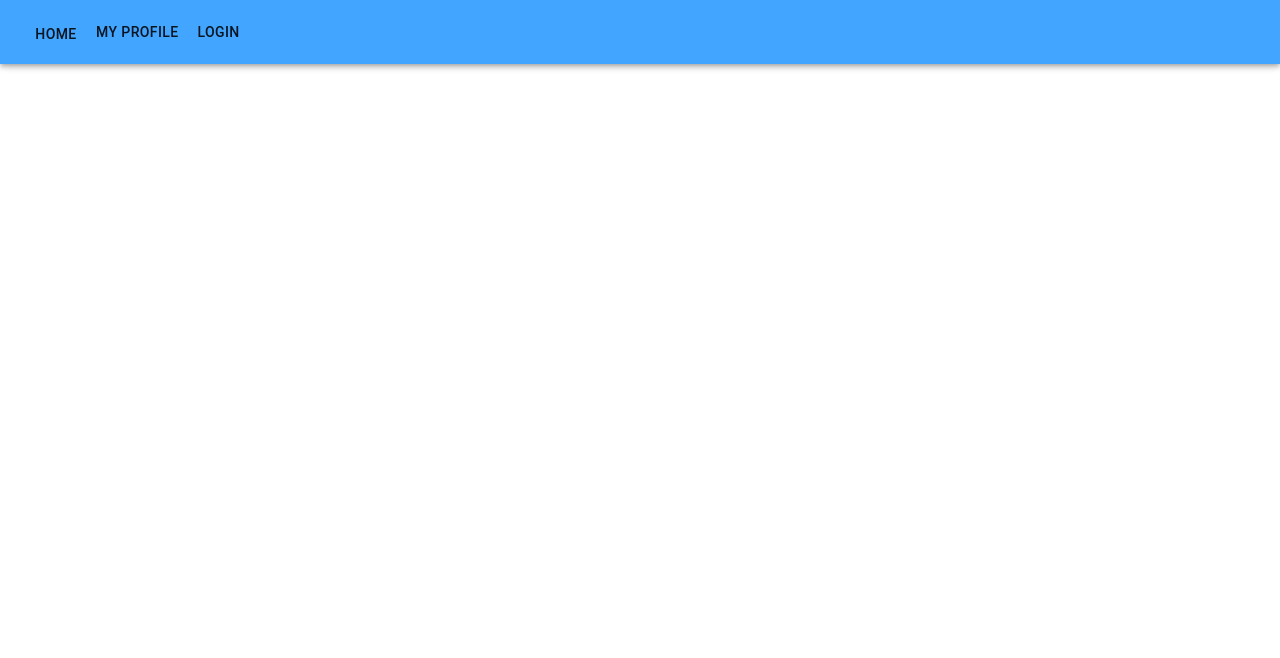
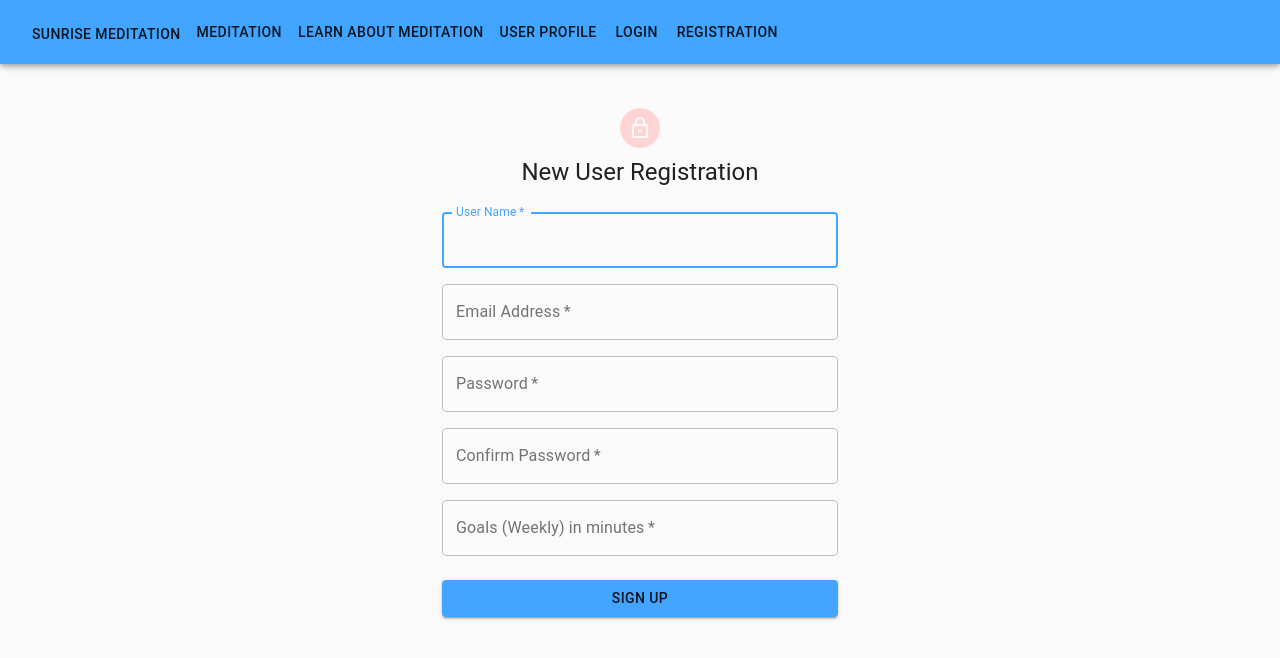
Before and after one commit to LaunchCodeLiftoffProjects/meditation-app-ui, a React (Create React App) app: page /Registration in a window 1280 px wide. Shown: the top 658 px of the page. Built offline with nearby package versions, Linux system fonts and the light colour scheme.

Commit message:
Navigation changes

```diff
--- a/src/NavBar.jsx
+++ b/src/NavBar.jsx
@@ -8,14 +8,23 @@
     <Toolbar>
     <Link to="/">
       <Typography variant="h4">
-        <Button>Home</Button>
+        <Button>Sunrise Meditation</Button>
         </Typography>
       </Link>
+      <Link to="/meditation">
+        <Button className="navButton">Meditation</Button>
+      </Link>
+      <Link to="/learnAbout">
+        <Button className="navButton">Learn About Meditation</Button>
+      </Link>
       <Link to="/profile">
-        <Button className="navButton">My Profile</Button>
+        <Button className="navButton">User Profile</Button>
       </Link>
       <Link to="/Login">
         <Button>Login</Button>
+      </Link>
+      <Link to="/Registration">
+        <Button>Registration</Button>
       </Link>
 
     </Toolbar>
--- a/src/Router.jsx
+++ b/src/Router.jsx
@@ -2,8 +2,11 @@
 import { BrowserRouter as Router, Route } from "react-router-dom";
 import Layout from "./Layout";
 import homePage from "./pages/homePage.jsx";
+import meditation from "./pages/meditation.jsx";
+import learnAboutMeditation from "./pages/learnAbout.jsx";
 import login from "./pages/login.jsx";
 import userProfile from "./pages/userProfile.jsx";
+import Registration from "./pages/registration.jsx";
 
 export const Routes = () => {
   return (
@@ -11,8 +14,11 @@
       <Layout>
         <div style={{ marginTop: "100px" }}>
           <Route path="/" exact component={homePage} />
+          <Route path="/meditation" exact component={meditation} />
+          <Route path="/learnAbout" exact component={learnAboutMeditation} />
+          <Route path="/profile" exact component={userProfile} />
           <Route path="/login" exact component={login} />
-          <Route path="/profile" exact component={userProfile} />
+          <Route path="/Registration" exact component={Registration} />
         </div>
       </Layout>
     </Router>
--- /dev/null
+++ b/src/pages/learnAbout.jsx
@@ -0,0 +1,11 @@
+import React from "react";
+
+export default class LearnAboutMeditation extends React.Component {
+    render() {
+        return (
+            <div>
+                <h1> Learn about Meditation </h1>
+            </div>
+    );
+    }
+}
--- /dev/null
+++ b/src/pages/meditation.jsx
@@ -0,0 +1,11 @@
+import React from "react";
+
+export default class Meditation extends React.Component {
+    render() {
+        return (
+            <div>
+                <h1> Meditation </h1>
+            </div>
+    );
+    }
+}
--- /dev/null
+++ b/src/pages/registration.jsx
@@ -0,0 +1,123 @@
+import React from 'react';
+import Avatar from '@material-ui/core/Avatar';
+import Button from '@material-ui/core/Button';
+import CssBaseline from '@material-ui/core/CssBaseline';
+import TextField from '@material-ui/core/TextField';
+import Grid from '@material-ui/core/Grid';
+import LockOutlinedIcon from '@material-ui/icons/LockOutlined';
+import Typography from '@material-ui/core/Typography';
+import { makeStyles } from '@material-ui/core/styles';
+import Container from '@material-ui/core/Container';
+
+const useStyles = makeStyles((theme) => ({
+    paper: {
+      marginTop: theme.spacing(8),
+      display: 'flex',
+      flexDirection: 'column',
+      alignItems: 'center',
+    },
+    avatar: {
+      margin: theme.spacing(1),
+      backgroundColor: theme.palette.secondary.main,
+    },
+    form: {
+      width: '100%', // Fix IE 11 issue.
+      marginTop: theme.spacing(3),
+    },
+    submit: {
+      margin: theme.spacing(3, 0, 2),
+    },
+  }));
+
+// export default class Registration extends React.Component {
+export default function Registration() {
+
+    const classes = useStyles();
+    //render() {
+        return (
+            <Container component="main" maxWidth="xs">
+              <CssBaseline />
+              <div className={classes.paper}>
+                <Avatar className={classes.avatar}>
+                  <LockOutlinedIcon />
+                </Avatar>
+                <Typography component="h1" variant="h5">
+                  New User Registration
+                </Typography>
+                <form className={classes.form} noValidate>
+                  <Grid container spacing={2}>
+                    <Grid item xs={12}>
+                      <TextField
+                        autoComplete="userName"
+                        name="userName"
+                        variant="outlined"
+                        required
+                        fullWidth
+                        id="userName"
+                        label="User Name"
+                        autoFocus
+                      />
+                    </Grid>
+                    <Grid item xs={12}>
+                      <TextField
+                        variant="outlined"
+                        required
+                        fullWidth
+                        id="email"
+                        label="Email Address"
+                        name="email"
+                        autoComplete="email"
+                      />
+                    </Grid>
+                    <Grid item xs={12}>
+                      <TextField
+                        variant="outlined"
+                        required
+                        fullWidth
+                        name="password"
+                        label="Password"
+                        type="password"
+                        id="password"
+                        autoComplete="current-password"
+                      />
+                    </Grid>
+                    <Grid item xs={12}>
+                      <TextField
+                        variant="outlined"
+                        required
+                        fullWidth
+                        name="confirmPassword"
+                        label="Confirm Password"
+                        type="confirmPassword"
+                        id="confirmPassword"
+                        autoComplete="current-password"
+                      />
+                    </Grid>
+                    <Grid item xs={12}>
+                      <TextField
+                        variant="outlined"
+                        required
+                        fullWidth
+                        name="confirmPassword"
+                        label="Goals (Weekly) in minutes"
+                        type="confirmPassword"
+                        id="confirmPassword"
+                        autoComplete="current-password"
+                      />
+                    </Grid>
+                  </Grid>
+                  <Button
+                    type="submit"
+                    fullWidth
+                    variant="contained"
+                    color="primary"
+                    className={classes.submit}
+                  >
+                    Sign Up
+                  </Button>
+                </form>
+              </div>
+            </Container>
+          );
+    //}
+}
```
